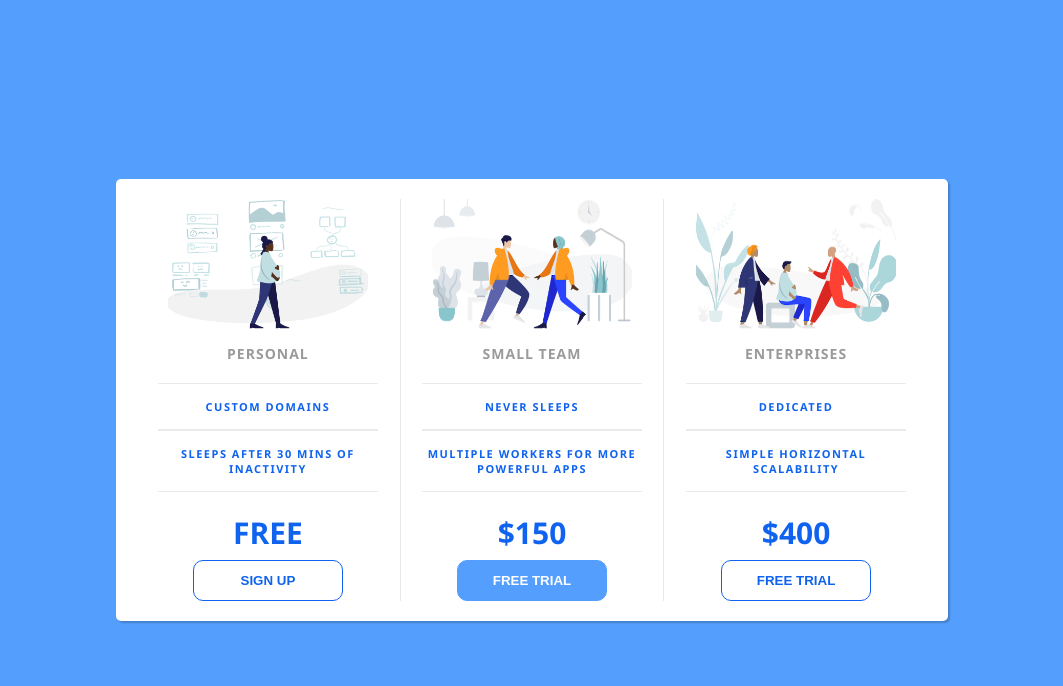
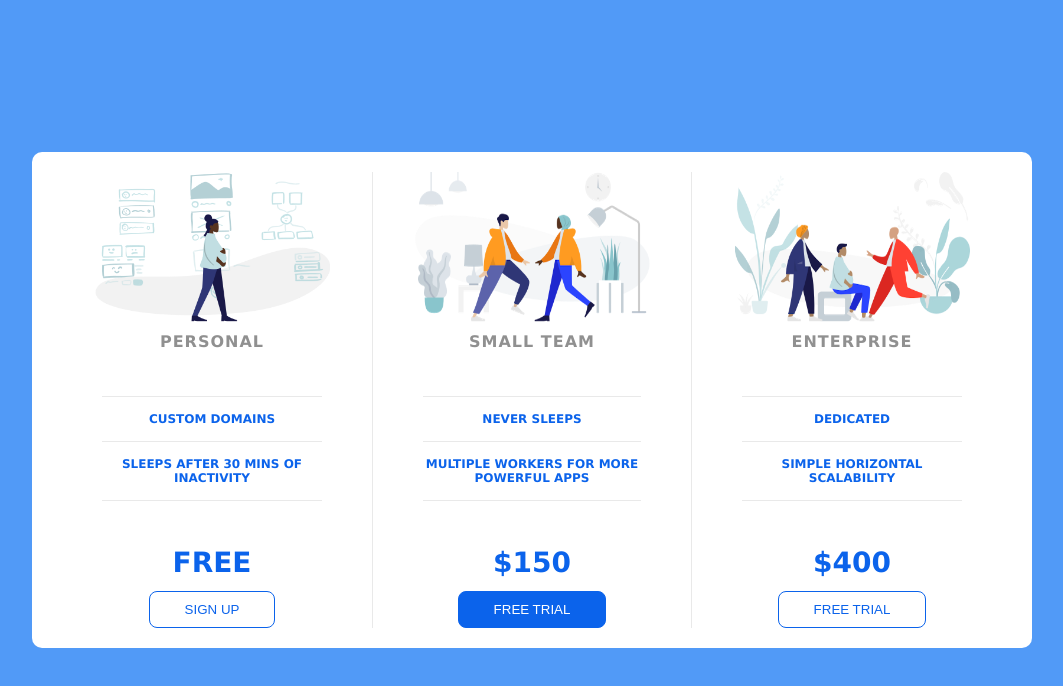
Before and after one commit to PedroLahm/projeto_plano-precos, a plain HTML site: page index.html in a window 1280 px wide. Shown: the whole page, without its empty margins (108-1171 px from the left). Drawn offline with Linux system fonts and the light colour scheme.

Commit message:
update css

```diff
--- a/estilos/estilo.css
+++ b/estilos/estilo.css
@@ -1,5 +1,7 @@
 @charset "UTF-8";
 
+
+/*GENERAL SETTINGS*/
 *{
     margin: 0;
     padding: 0;
@@ -7,147 +9,157 @@
 }
 
 html, body{
-    font-family: 'Segoe UI', Tahoma, Geneva, Verdana, sans-serif;
+    font-family: Verdana, Geneva, Tahoma, sans-serif;
     width: 100vw;
     height: 100vh;
-    background-color: #549FFE;
 
-    display: flex;
-    justify-content: center;
-    align-items: center;
+    overflow-x: hidden;
 }
 
 main{
+    background-color: #519AF7;
+
+    width: 100vw;
+    height: 100vh;
+
+    display: flex;
+    flex-flow: column;
+    align-items: center;
+    justify-content: center;
+}
+
+footer{
+    color: #1e1e1e;
+    text-align: center;
+}
+
+
+
+
+/*ARTICLE*/
+article{
     background-color: white;
 
-    border-radius: 5px;
+    display: flex;
+    flex-flow: row wrap;
+    justify-content: center;
+    align-items: stretch;
 
-    width: 65%;
-    padding: 10px;
+    max-width: 1000px;
+    margin: auto;
+    padding: 20px;
 
-    box-shadow: 2px 2px 2px rgba(0, 0, 0, 0.200);
+    border-radius: 10px;
 }
 
-article{
-    display: flex;
-    justify-content: space-between;
 
-    padding: 10px;
-}
+/*SECTION*/
+section{
+    flex: 1 1 273px;
 
-section{
-    flex: 1 1 350px;
-
-    display: flex;
-    flex-direction: column;
-    align-items: center;
-    justify-content: center;
-    gap: 20px;
-}
-
-section:nth-of-type(2){
-    border-right: 1px solid #eaeaea;
-    border-left: 1px solid #eaeaea;
-}
-
-hr{
-    border: 2px solid #eaeaea;
-    border-radius: 5px;
+    text-align: center;
 }
 
 h1{
-    color: #9b9a9a;
+    color: #909090;
     text-transform: uppercase;
-    text-align: center;
-    font-size: 14px;
+    font-size: 16px;
     letter-spacing: 1px;
 
-    margin-top: 15px;
+    margin-top: 10px;
 }
 
 p{
-    color: #0F63EF;
+    color: #0B63EB;
     text-transform: uppercase;
     font-weight: bold;
-    text-align: center;
+    font-size: 12px;
 }
 
-.benefits{
-    display: flex;
-    flex-direction: column;
-    width: 220px;
-}
+button{
+    background-color: white;
 
-.benefits p{
-    letter-spacing: 1.5px;
-    font-size: 11px;
-    padding: 15px 0;
+    color: #0B63EB;
+    text-transform: uppercase;
 
-    border-top: 1px solid #eaeaea;
-    border-bottom: 1px solid #eaeaea;
-}
+    padding: 10px 35px;
+    margin-top: 12px;
 
-.prices{
-    text-transform: uppercase;
-    font-size: 30px;
-    font-weight: bold;
-    text-align: center;
-}
-
-/*buttons*/
-button{
-      background-color: white;
-
-    text-transform: uppercase;
-    color: #0F63EF;
-    font-weight: bold;
-
-    border: 1px solid #0F63EF;
-    border-radius: 10px;
-
-    padding: 12px;
-    width: 150px;
+    border: 1px solid #0B63EB;
+    border-radius: 8px;
 
     cursor: pointer;
     transition: .3s;
 }
 
 button:hover{
-    background-color: #549FFE;
+    background-color: #0B63EB;
     color: white;
-
-    border: 1px solid #549FFE;
 }
 
-section:nth-of-type(2) button{
-    background-color: #549FFE;
-    color: white;
+.benefits{
+    padding: 0 50px;
 
-    border: 1px solid #549FFE;
+    margin-top: 45px;
 }
 
-section:nth-of-type(2) button:hover{
-    background-color: white;
-    color: #549FFE;
+.benefits p{
+    border-bottom: 1px solid #e9e9e9;
+    border-top: 1px solid #e9e9e9;
+
+    padding: 15px 0;
 }
 
-/*Images*/
-section .icon{
+.benefits p:nth-of-type(2){
+    border-top: none;
+}
+
+.prices{
+    margin-top: 45px;
+}
+
+.prices p{
+    font-size: 28px;
+}
+
+section#small-team{
+    border-left: 1px solid #e9e9e9;
+    border-right: 1px solid #e9e9e9;
+}
+
+section#small-team button{
+    background-color: #0B63EB;
+    color: white;
+}
+
+section#small-team button{
+    background-color: #0B63EB;
+    color: white;
+}
+
+section#small-team button:hover{
+    background-color: white;
+    color: #0B63EB;
+}
+
+/*IMAGES*/
+.icon{
     background-size: cover;
     background-position: center;
 
-    width: 200px;
-    height: 130px;
+    width: 235px;
+    height: 150px;
+    margin: auto;
 }
 
-section #image1{
+#image1{
     background-image: url(../images/icon1.png);
 }
 
-section #image2{
+#image2{
     background-image: url(../images/icon2.png);
 }
 
-section #image3{
+#image3{
     background-image: url(../images/icon3.png);
 }
--- a/index.html
+++ b/index.html
@@ -8,12 +8,16 @@
 
     <title>Price Tiers</title>
 </head>
+
+
+
 <body>
 
+
+
     <main>
-
         <article>
-            <section>
+            <section id="personal">
                 <div class="banner">
                     <div id="image1" class="icon"></div>
                     <h1>Personal</h1>
@@ -33,7 +37,7 @@
 
 
 
-            <section>
+            <section id="small-team">
                 <div class="banner">
                     <div id="image2" class="icon"></div>
                     <h1>Small team</h1>
@@ -52,10 +56,10 @@
 
 
 
-            <section>
+            <section id="enterprise">
                 <div class="banner">
                     <div id="image3" class="icon"></div>
-                    <h1>enterprises</h1>
+                    <h1>enterprise</h1>
                 </div>
 
                 <div class="benefits">
@@ -69,8 +73,11 @@
                 </div>
             </section>
         </article>
-
     </main>
 
+
 </body>
+
+
+
 </html>
```
